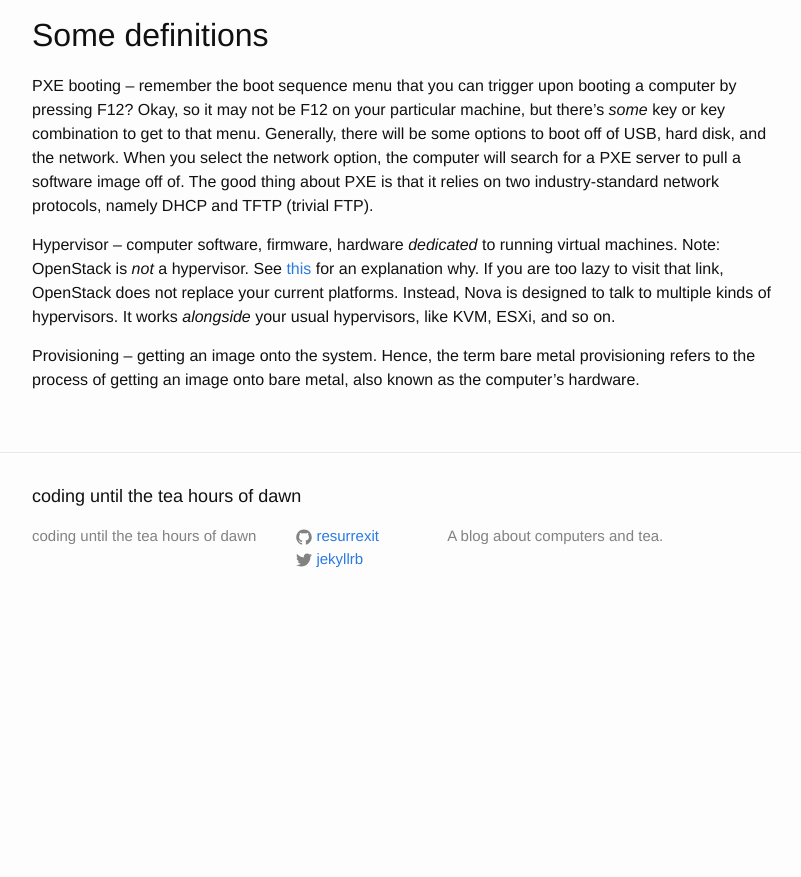
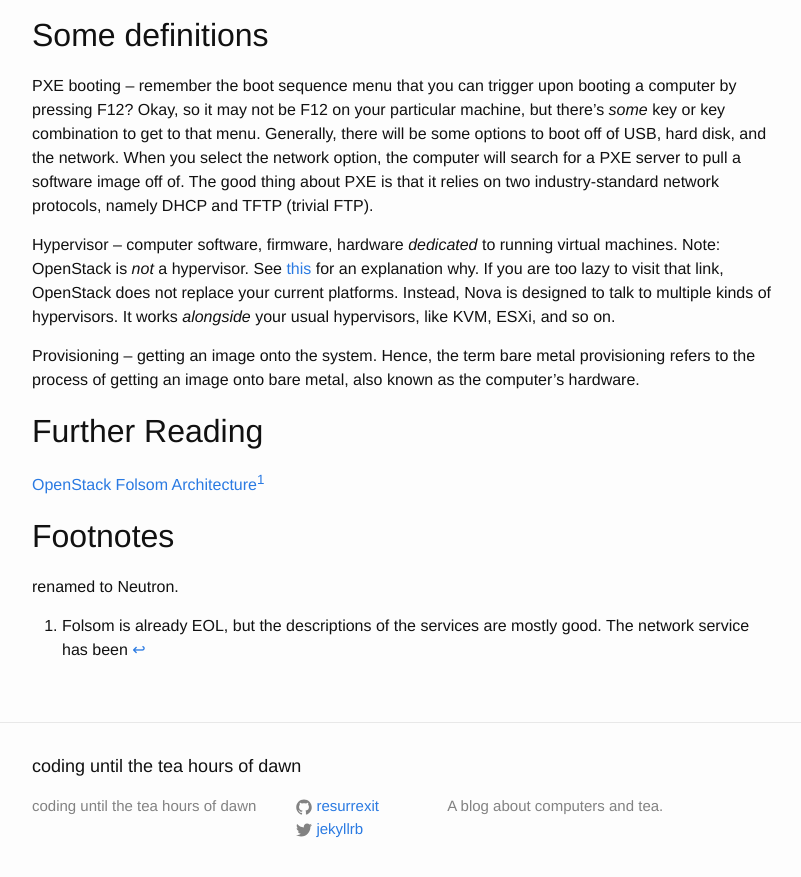
Before and after one commit to resurrexit/resurrexit.github.io, a Jekyll site: the page built from _posts/2016-06-16-openstack-deployment-overview.markdown, in a window 1280 px wide and 900 px high, scrolled down 1084 px. Shown: the top 877 px of the window, without its empty margins (238-1039 px from the left). Built offline with Jekyll 4.4.1, drawn with Linux system fonts in a browser that asks for light colours; before the commit the page ends 1714 px from its top, so only the background shows below that.

Commit message:
Added a resource.

```diff
--- a/_posts/2016-06-16-openstack-deployment-overview.markdown
+++ b/_posts/2016-06-16-openstack-deployment-overview.markdown
@@ -66,3 +66,12 @@
 Provisioning -- getting an image onto the system. Hence, the term bare metal provisioning
 refers to the process of getting an image onto bare metal, also known as the computer's
 hardware.
+
+Further Reading
+---------------
+[OpenStack Folsom Architecture](http://ken.pepple.info/openstack/2012/09/25/openstack-folsom-architecture/)[^1]
+
+Footnotes
+---------
+[^1]: Folsom is already EOL, but the descriptions of the services are mostly good. The network service has been
+renamed to Neutron.
```
